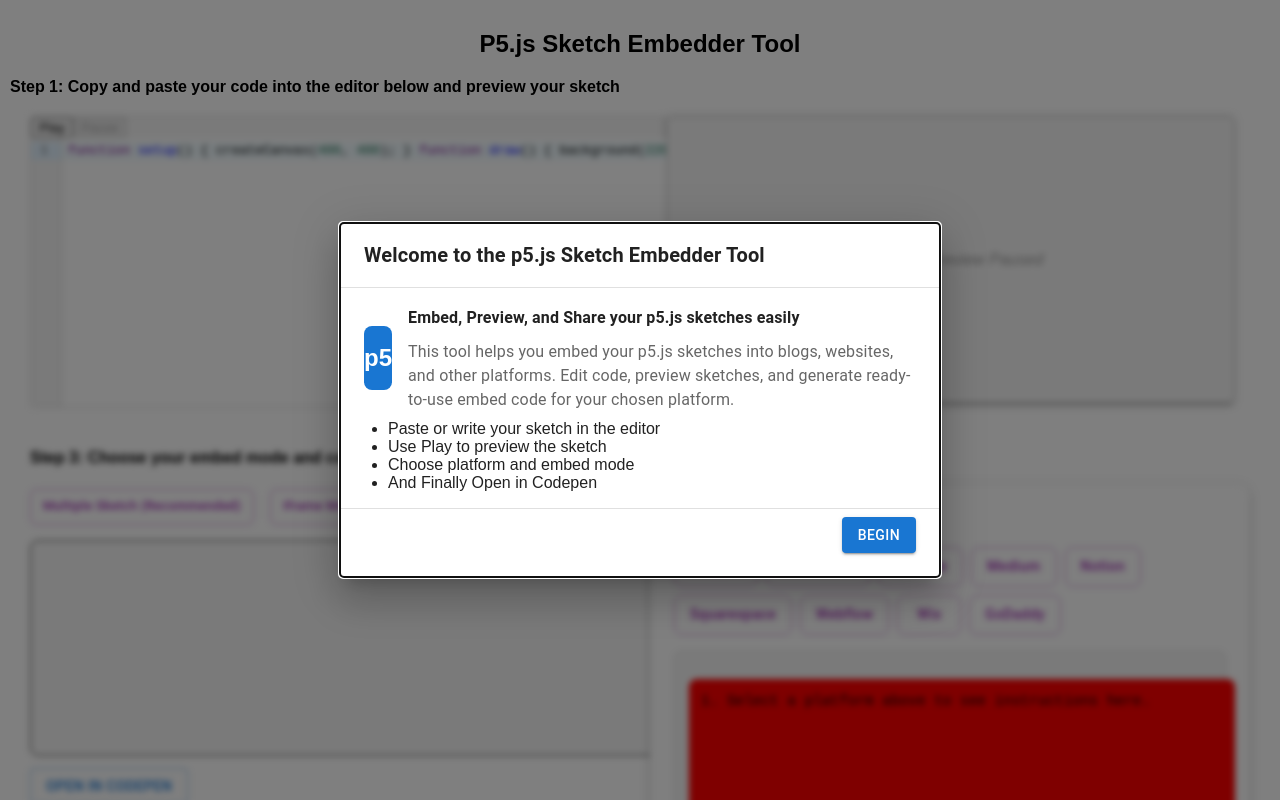
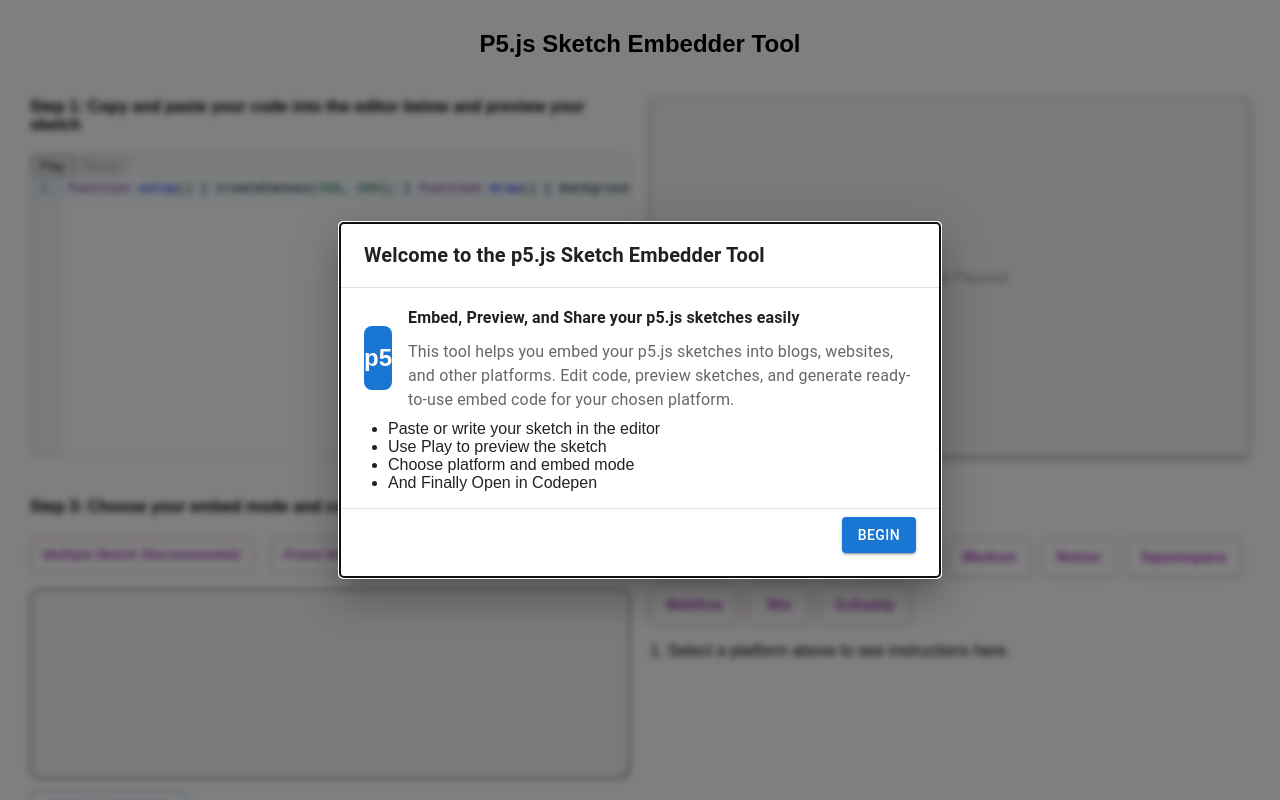
Before and after one commit to Nwakaego-Ego/Friendly_Sketch_Embeder, a React (Vite) app: page / in a window 1280 px wide. Shown: the top 800 px of the page. Built offline with nearby package versions, Linux system fonts and the light colour scheme.

Commit message:
ui fixes

```diff
--- a/src/App.css
+++ b/src/App.css
@@ -80,6 +80,10 @@ body {
 
  */
 
+* {
+  box-sizing: border-box;
+}
+
 body {
   padding: 10px;
   margin: 0;
@@ -101,10 +105,18 @@ body {
 
 /* Row 1: Editor + Preview side by side */
 .editor-preview-row {
-  display: flex;
+  /*display: flex;*/
   gap: 20px;
-  justify-content: center;
-  align-items: flex-start;
+  /*justify-content: center;*/
+  /*align-items: flex-start;*/
+  display: grid;
+  grid-template-columns: calc(50% - 10px) calc(50% - 10px);
+}
+
+@media (max-width: 800px) {
+  .editor-preview-row {
+    grid-template-columns: 1fr;
+  }
 }
 
 /* Each column stacks its own children */
@@ -192,5 +204,5 @@ body {
 }
 
 .step-1 {
-  margin: 0;
+  margin: 0 0 20px 0;
 }
--- a/src/App.jsx
+++ b/src/App.jsx
@@ -65,10 +65,7 @@ function App() {
   return (
     <div>
       <h2 className="project-title">P5.js Sketch Embedder Tool</h2>
-      <h4 className="step-1">
-        Step 1: Copy and paste your code into the editor below and preview your
-        sketch
-      </h4>
+
       <ThemeProvider theme={muiTheme}>
         <div className={`app-theme ${isModalOpen ? "app-blurred" : ""}`}>
           <WelcomeModal
@@ -78,7 +75,11 @@ function App() {
 
           <div className="app-container">
             <div className="editor-preview-row">
-              <div className="editor-column">
+              <div>
+                <h4 className="step-1">
+                  Step 1: Copy and paste your code into the editor below and preview your
+                  sketch
+                </h4>
                 <Editor
                     code={code}
                     setCode={setCode}
@@ -86,6 +87,10 @@ function App() {
                     shouldRun={shouldRun}
                     setShouldRun={setShouldRun}
                 />
+              </div>
+
+              <Preview code={code} shouldRun={shouldRun}/>
+
 
               <EmbedCodeBox
                   code={code}
@@ -97,25 +102,6 @@ function App() {
                   setEmbedMode={setEmbedMode}
               />
 
-                {/* <EmbedPlatformSelector
-                  embedMode={embedMode}
-                  setEmbedMode={setEmbedMode}
-                  selectedPlatform={selectedPlatform}
-                  setSelectedPlatform={setSelectedPlatform}
-                /> */}
-              </div>
-
-              <div className="preview-column">
-                <Preview code={code} shouldRun={shouldRun} />
-
-                {/* <EmbedCodeBox
-                  code={code}
-                  embedMode={embedMode}
-                  embedCode={embedCode}
-                  copied={copied}
-                  handleCopy={handleCopy}
-                  selectedPlatform={selectedPlatform}
-                /> */}
 
               <EmbedPlatformSelector
                   embedMode={embedMode}
@@ -126,7 +112,6 @@ function App() {
             </div>
           </div>
         </div>
-        </div>
       </ThemeProvider>
     </div>
   );
--- a/src/Components/EditorPreviewPanel/Editor.css
+++ b/src/Components/EditorPreviewPanel/Editor.css
@@ -13,8 +13,8 @@
   border: 1px solid #ccc;
   border-radius: 4px;
   overflow: hidden;
-  width: 635px;
-  height: 290px;
+  /*width: 635px;*/
+  /*height: 290px;*/
   /* height: 290px; */
   /* box-shadow: 0px 3px 5px -1px rgba(0, 0, 0, 0.2),
     0px 5px 8px 0px rgba(0, 0, 0, 0.14), 0px 1px 14px 0px rgba(0, 0, 0, 0.12); */
--- a/src/Components/EditorPreviewPanel/Editor.jsx
+++ b/src/Components/EditorPreviewPanel/Editor.jsx
@@ -76,8 +76,8 @@ export default function Editor({
       {/* CodeMirror editor */}
       <CodeMirror
         value={code}
-        height="290px"
-        width="635px"
+        height="35vh"
+        width="100%"
         theme={codeMirrorTheme}
         extensions={[javascript()]}
         onChange={(value) => setCode(value)}
--- a/src/Components/EditorPreviewPanel/Preview.jsx
+++ b/src/Components/EditorPreviewPanel/Preview.jsx
@@ -119,13 +119,15 @@ import "./Preview.css";
 
 const Preview = ({ code, shouldRun }) => {
   return (
-    <Box sx={{ px: 2, py: 0 }}>
       <Paper
         elevation={3}
         sx={{
           overflow: "hidden",
           borderRadius: 1,
           border: "1px solid #ccc",
+            minHeight: '30vh',
+            // paddingTop: '25px',
+            // backgroundColor: '#eee',
         }}
       >
         {shouldRun ? (
@@ -135,14 +137,19 @@ const Preview = ({ code, shouldRun }) => {
               <html>
                 <head>
                   <script src="https://cdnjs.cloudflare.com/ajax/libs/p5.js/1.9.0/p5.min.js"></script>
+                  <style>
+                    body, html { padding: 0; margin: 0; height: 100%; width: 100%;}
+                    main { width: 100%; height: 100%; }
+                    canvas { width: 100%; height: 100%; }
+                  </style>
                 </head>
                 <body>
                   <script>${code}</script>
                 </body>
               </html>`}
             style={{
-              width: "635px",
-              height: "283px",
+                width: '100%',
+                height: '100%',
               border: "none",
             }}
             className="preview"
@@ -150,8 +157,8 @@ const Preview = ({ code, shouldRun }) => {
         ) : (
           <div
             style={{
-              width: "635px",
-              height: "283px",
+              width: "100%",
+              height: "100%",
               display: "flex",
               alignItems: "center",
               justifyContent: "center",
@@ -165,7 +172,6 @@ const Preview = ({ code, shouldRun }) => {
           </div>
         )}
       </Paper>
-    </Box>
   );
 };
 
--- a/src/Components/EmbedCodeButtonsPanel/EmbedCodeBox.css
+++ b/src/Components/EmbedCodeButtonsPanel/EmbedCodeBox.css
@@ -2,7 +2,8 @@
   /* width: 870px;
   height: 210px; */
 
-  width: 605px;
+
+  width: 100%;
   height: 190px;
   background-color: #f6f6f6;
   margin-top: 15px;
@@ -30,11 +31,12 @@
 }
 
 .instructions-panel {
-  background: #f6f6f6;
-  border: 1px solid #d9d9d9;
-  border-radius: 8px;
-  padding: 12px 14px;
-  margin-bottom: 12px;
+  /*background: #f6f6f6;*/
+  /*border: 1px solid #d9d9d9;*/
+  /*border-radius: 8px;*/
+  /*padding: 12px 14px;*/
+  /*margin-bottom: 12px;*/
+  white-space: pre-wrap;
 }
 .instructions-panel h3 {
   margin: 0 0 6px;
--- a/src/Components/EmbedCodeButtonsPanel/EmbedPlatfromSelector.jsx
+++ b/src/Components/EmbedCodeButtonsPanel/EmbedPlatfromSelector.jsx
@@ -175,10 +175,6 @@ export default function EmbedPlatformSelector({
   return (
     <div>
       <h4>Step 2: Choose your platform</h4>
-      <Paper elevation={4} sx={{ p: 3, borderRadius: 3 }}>
-        <Typography variant="h6" gutterBottom sx={{ fontWeight: 600 }}>
-          Select a Platform
-        </Typography>
 
         <Grid
           container
@@ -208,7 +204,6 @@ export default function EmbedPlatformSelector({
         </Grid>
 
         <PlatformInstructionDisplay selectedPlatform={selectedPlatform} />
-      </Paper>
     </div>
   );
 }
--- a/src/Components/EmbedCodeButtonsPanel/PlatformInstructionDisplay.jsx
+++ b/src/Components/EmbedCodeButtonsPanel/PlatformInstructionDisplay.jsx
@@ -78,12 +78,7 @@ export default function PlatformInstructionDisplay({ selectedPlatform }) {
 
   return (
     <div className="instructions-panel">
-      <textarea
-        readOnly
-        value={instructionsText}
-        rows={12}
-        className="code-box"
-      />
+      {instructionsText}
     </div>
   );
 }
```
Lines whose indentation alone changed are shown as unchanged.
